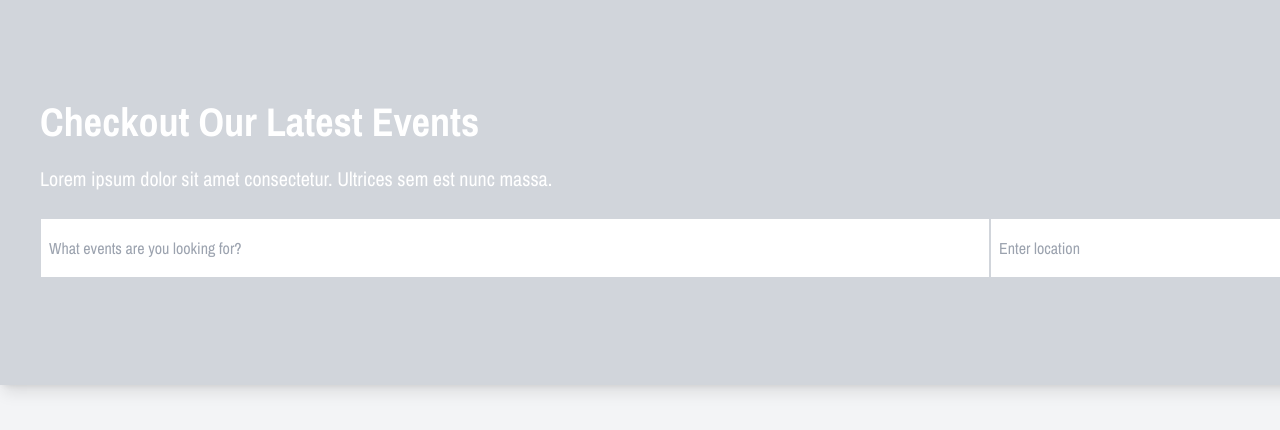
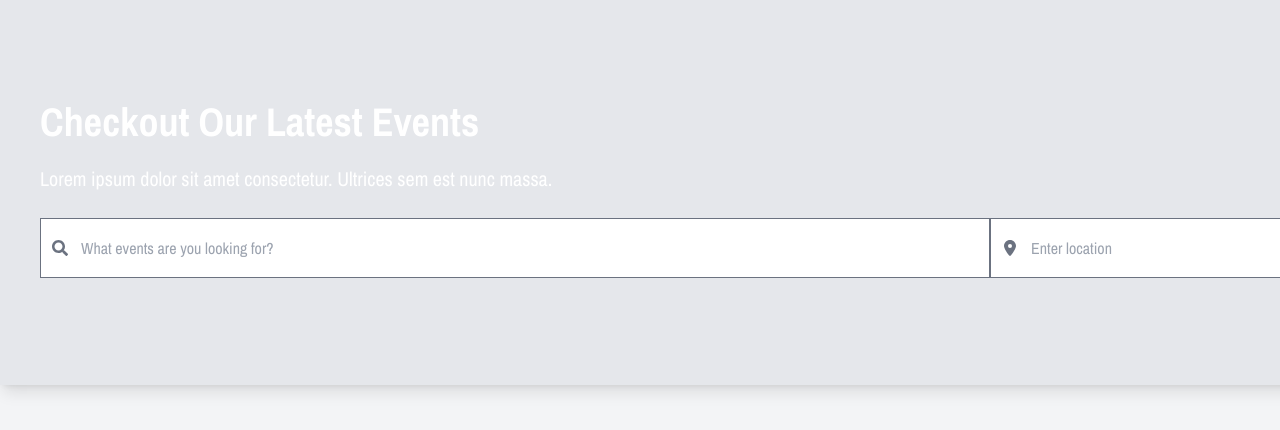
Before and after one commit to DeveLeb/Develeb-Platform, a Next.js app in the folder packages/frontend/: page /Event in a window 1280 px wide. Shown: the top 430 px of the page. Built offline with nearby package versions, Linux system fonts and the light colour scheme.

Commit message:
added icons and changed input to shadcn

```diff
--- a/packages/frontend/src/components/molecules/EventSearchPanel.tsx
+++ b/packages/frontend/src/components/molecules/EventSearchPanel.tsx
@@ -1,4 +1,6 @@
 import React from 'react';
+import { FaSearch } from 'react-icons/fa';
+import { FaLocationDot } from 'react-icons/fa6';
 
 import { Button } from '@/components/ui/button';
 
@@ -8,32 +10,43 @@ interface SearchPanelProps {
 
 const EventSearchPanel: React.FC<SearchPanelProps> = ({ onSearch }) => {
   return (
-    <div className="w-[2000px] h-[385px] bg-gray-300 p-10 shadow-lg flex justify-center">
+    <div className="w-[2000px] h-[385px] bg-gray-200 p-10 shadow-lg flex justify-center">
       <div className="max-w-[1400px] w-full flex flex-col justify-center">
         <h1 className="text-[40px] font-bold text-white mb-3 text-left">Checkout Our Latest Events</h1>
         <p className="text-[20px] text-white mb-6 text-left">
           Lorem ipsum dolor sit amet consectetur. Ultrices sem est nunc massa.
         </p>
         <div className="flex items-end">
-          <div className="flex flex-col mb-4">
+          <div className="flex flex-col mb-4 relative">
             <input
               type="text"
               id="eventSearch"
-              className="w-[950px] h-[60px] border border-gray-300 p-2 focus:outline-none focus:ring-2 focus:ring-blue-500"
+              className="w-[950px] h-[60px] border border-gray-500 p-2 pl-10 focus:outline-none focus:ring-2"
+              style={{
+                '--tw-ring-color': '#01C38D',
+              }}
               placeholder="What events are you looking for?"
             />
+            <FaSearch className="absolute left-3 top-1/2 transform -translate-y-1/2 text-gray-500" />
           </div>
 
-          <div className="flex flex-col mb-4">
+          <div className="flex flex-col mb-4 relative">
             <input
               type="text"
               id="location"
-              className="w-[400px] h-[60px] border border-gray-300 p-2 focus:outline-none focus:ring-2 focus:ring-blue-500"
+              className="w-[400px] h-[60px] border border-gray-500 p-2 pl-10 focus:outline-none focus:ring-2"
+              style={{
+                '--tw-ring-color': '#01C38D',
+              }}
               placeholder="Enter location"
             />
+            <FaLocationDot className="absolute left-3 top-1/2 transform -translate-y-1/2 text-gray-500" />
           </div>
 
-          <Button onClick={onSearch} className="h-[60px] bg-gray-800 hover:bg-gray-600 text-white font-bold mb-4">
+          <Button
+            onClick={onSearch}
+            className="h-[60px] w-[200px] bg-main-green hover:bg-main-darkGreen text-white font-bold mb-4"
+          >
             Search Event
           </Button>
         </div>
--- /dev/null
+++ b/packages/frontend/src/components/ui/input.tsx
@@ -0,0 +1,27 @@
+import * as React from 'react';
+import { cn } from '@/lib/utils';
+
+export interface InputProps
+  extends React.InputHTMLAttributes<HTMLInputElement> {}
+
+const Input = React.forwardRef<HTMLInputElement, InputProps>(
+  ({ className, type, ...props }, ref) => {
+    return (
+      <input
+        type={type}
+        className={cn(
+          "flex h-[60px] w-full border border-gray-500 bg-background p-2 text-sm ring-offset-background focus:outline-none focus:ring-2",
+          className
+        )}
+        style={{
+          '--tw-ring-color': '#01C38D'
+        }}
+        ref={ref}
+        {...props}
+      />
+    )
+  }
+)
+Input.displayName = "Input"
+
+export { Input }
--- a/packages/frontend/tailwind.config.ts
+++ b/packages/frontend/tailwind.config.ts
@@ -50,6 +50,10 @@ const config = {
           DEFAULT: 'hsl(var(--card))',
           foreground: 'hsl(var(--card-foreground))',
         },
+        main: {
+          green: '#01C38D',
+          darkGreen:'#008E67'
+        },
       },
       borderRadius: {
         lg: 'var(--radius)',
```
